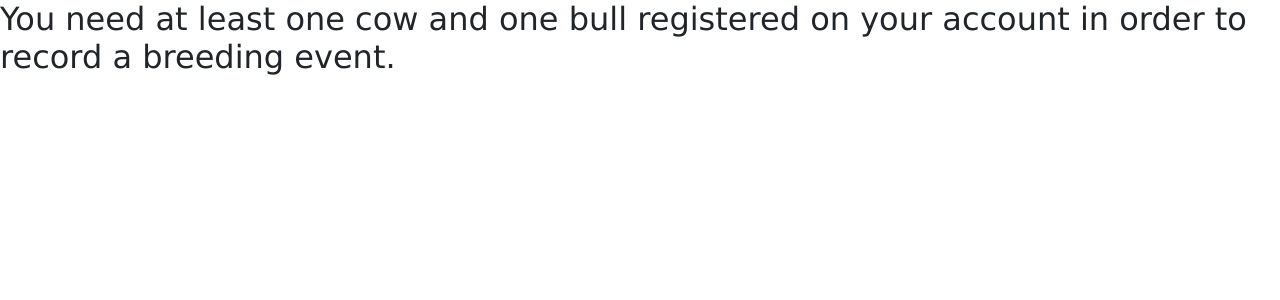
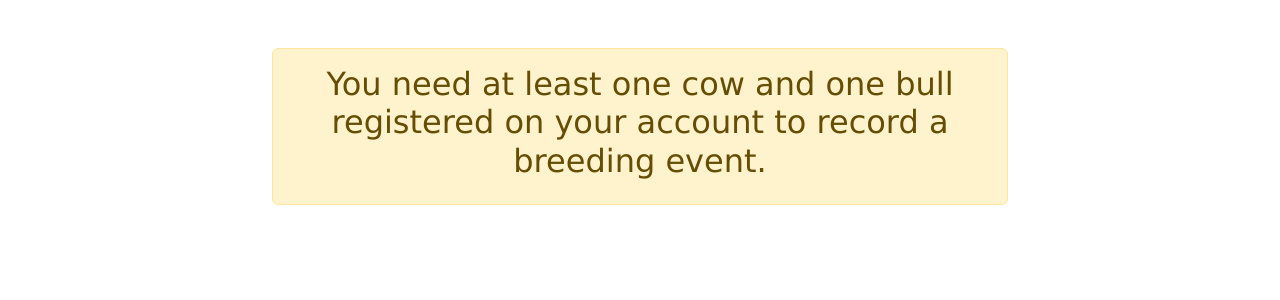
Before and after one commit to cthlbrennan/herdhub, a Django app: page /add_breeding_event/ in a window 1280 px wide. Shown: the part 56-356 px from the top of the page. Run offline with Django 5.2, Linux system fonts and the light colour scheme; a user stored in the database is signed in; data that the repository does not hold is empty.

Commit message:
Add bootstrap to add_breeding_event page

```diff
--- a/templates/add_breeding_event.html
+++ b/templates/add_breeding_event.html
@@ -1,18 +1,40 @@
 {% extends 'base.html' %}
 
 {% block body %}
+<div class="container mt-5">
     {% if user.is_authenticated %}
+    <div class="row justify-content-center">
+        <div class="col-md-8">
             {% if number_of_animals %}
-<h2>You need at least one cow and one bull registered on your account in order to record a breeding event.</h2>
+            <div class="alert alert-warning" role="alert">
+                <h2 class="text-center">You need at least one cow and one bull registered on your account to record a
+                    breeding event.</h2>
+            </div>
             {% else %}
-<h2>Add details of the breeding event below:</h2>
+            <div class="card shadow-sm mb-4">
+                <div class="card-header bg-primary text-white">
+                    <h3 class="text-center mb-0">Add Details of the Breeding Event</h3>
+                </div>
+                <div class="card-body">
                     <form method="POST" action="">
                         {% csrf_token %}
                         {{ form.as_p }}
-<input type="submit" value="Submit">
+                        <div class="d-flex justify-content-center mt-3">
+                            <button type="submit" class="btn btn-success">Submit</button>
+                        </div>
                     </form>
+                </div>
+            </div>
             {% endif %}
+        </div>
+    </div>
     {% else %}
-<p>You must be signed in to access this feature.</p>
+    <div class="text-center mb-5">
+        <h1 class="display-4">Access Restricted</h1>
+        <p class="lead">You must be signed in to access this feature.</p>
+        <a href="{% url 'account_login' %}" class="btn btn-primary">Login</a>
+        <a href="{% url 'account_signup' %}" class="btn btn-outline-primary">Register</a>
+    </div>
     {% endif %}
+</div>
 {% endblock body %}
```
Lines whose indentation alone changed are shown as unchanged.
